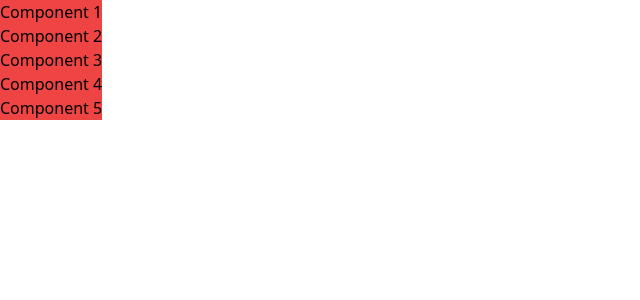
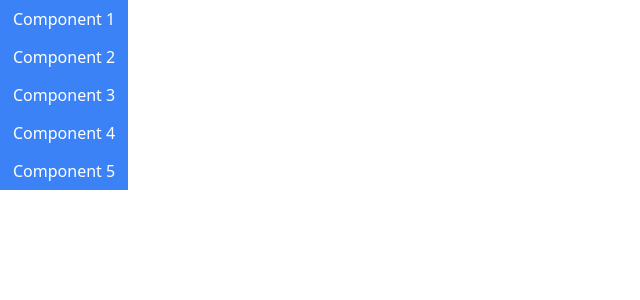
Before and after one commit to muneeb706/react-concepts, a React (Create React App) app in the folder lazy-loading/: page / in a window 1280 px wide. Shown: the top 300 px of the page, without its empty margins (0-640 px from the left). Built offline with nearby package versions, Linux system fonts and the light colour scheme.

Commit message:
feat(Button): classnames library
classnames library added for specifying conditional classnames without branching

```diff
--- a/lazy-loading/package.json
+++ b/lazy-loading/package.json
@@ -6,6 +6,7 @@
     "@testing-library/jest-dom": "^5.16.5",
     "@testing-library/react": "^13.4.0",
     "@testing-library/user-event": "^13.5.0",
+    "classnames": "^2.3.2",
     "prop-types": "^15.8.1",
     "react": "^18.2.0",
     "react-dom": "^18.2.0",
--- a/lazy-loading/src/Button.js
+++ b/lazy-loading/src/Button.js
@@ -1,4 +1,8 @@
 import React from "react";
+import className from 'classnames';
+
+
+
 
 function Button({
   children,
@@ -10,7 +14,12 @@
   outline,
   rounded,
 }) {
-  return <button className="bg-red-500">{children}</button>;
+
+  return (
+    <button className="px-3 py-1.5 border border-blue-500 bg-blue-500 text-white">
+      {children}
+    </button>
+  );
 }
 
 // TODO: Use TS instead of prop types
```
